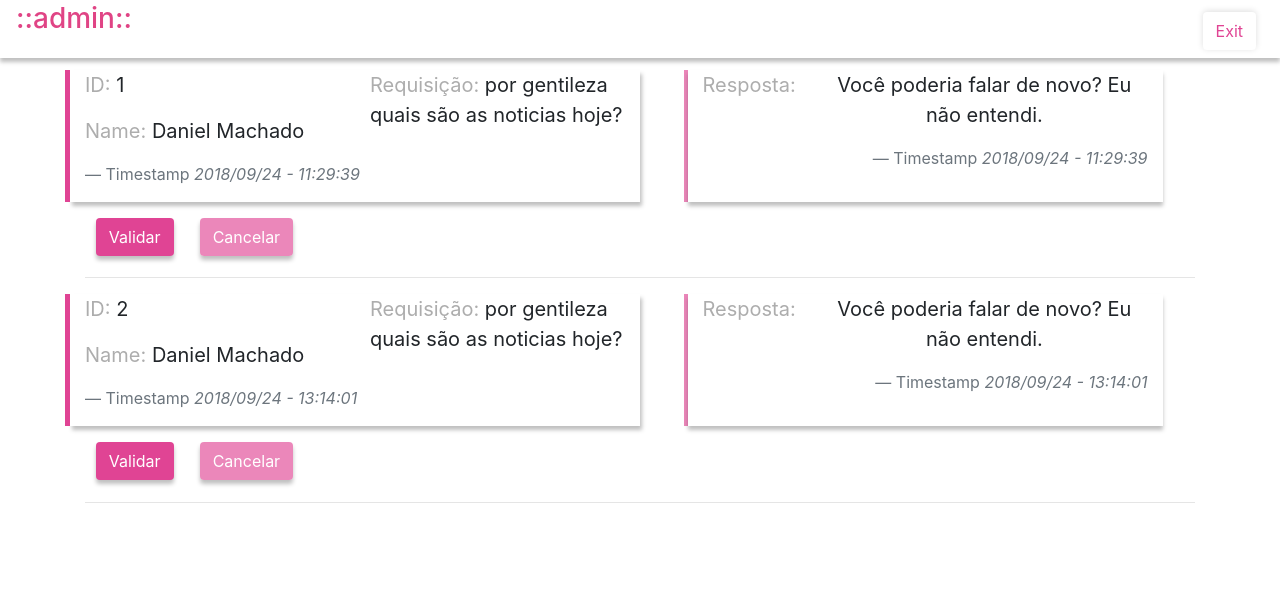
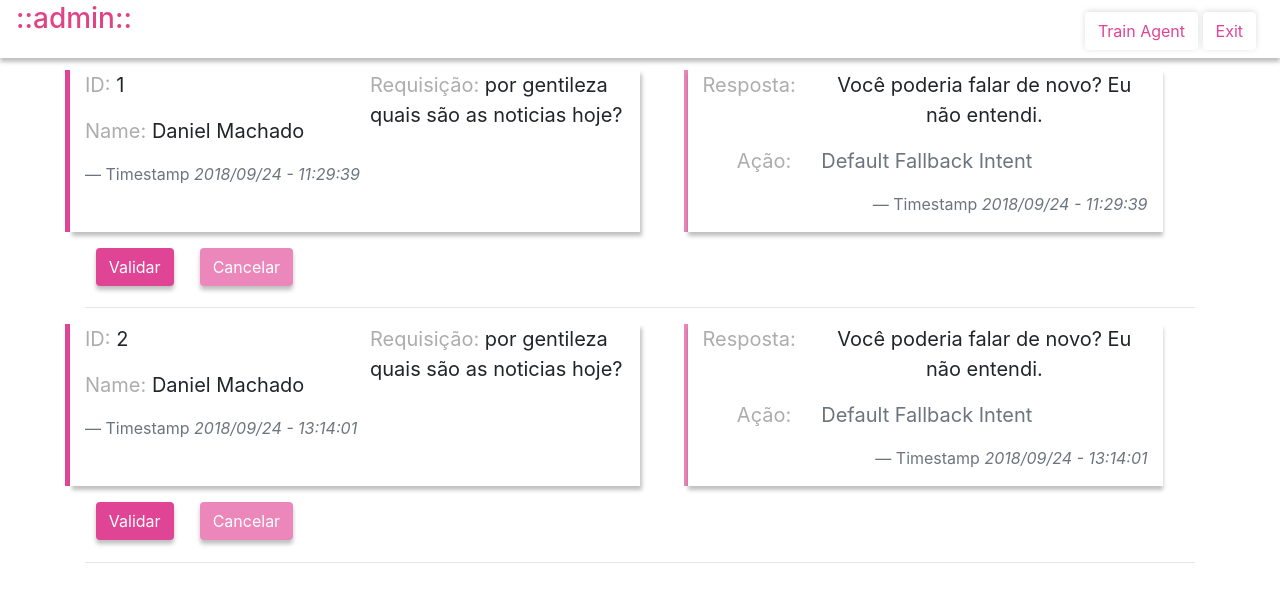
Before and after one commit to DanielMachado65/DialogFlowViki, a Flask app: page /admin in a window 1280 px wide. Shown: the top 602 px of the page. Run offline with Flask 2, Linux system fonts and the light colour scheme; a user stored in the database is signed in; data comes from the database, SQL or seed files in the repository; both versions use the stored data as it was after the commit; some libraries are stand-ins or nearby versions.

Commit message:
Atualizando com encoding
Atualizando com encoding, não funcionando totalmente ainda
https://wiki.python.org.br/RemovedorDeAcentos

```diff
--- a/app/__init__.py
+++ b/app/__init__.py
@@ -10,7 +10,7 @@ login_manager = LoginManager()
 login_manager.login_view = "main.login"
 login_manager.login_message_category = 'warning'
 login_manager.login_message = "Por favor faça o cadastro no sistema primeiramente! : )"
-list_chamada = []
+list_chamada = {}
 
 
 def create_app(config_class=Config):
--- a/app/main/routes.py
+++ b/app/main/routes.py
@@ -1,3 +1,4 @@
+# coding: utf-8
 import json
 
 import dialogflow_v2 as dialogflow
@@ -44,12 +45,13 @@ def home():
                 return json.dumps({
                     "action": response.action,
                     "response": response.fulfillmentText
-                }, indent=4).encode('utf-8')
+                }, indent=4, ensure_ascii=False).encode("utf8")
             else:
                 return json.dumps(
-                    error_type(error="Não foi encontrado Nome e Texto", session=req.get("session"))).encode('utf-8')
+                    error_type(error="Não foi encontrado Nome e Texto", session=req.get("session")),
+                    ensure_ascii=False).encode('utf8')
         else:
-            return json.dumps(error_type(error="Não foi informado uma Id", session='')).encode('utf-8')
+            return json.dumps(error_type(error="Não foi informado uma Id", session='')).encode('utf8')
     else:
         return redirect(url_for('main.gerenciamento'))
 
@@ -99,9 +101,17 @@ def reset():
 
 @main.route("/<int:request_id>/validar")
 def validar(request_id):
-    list_chamada.append(Request.query.get(request_id))
-    flash(str(Request.query.get(request_id)) + str(len(list_chamada)), "warning")
-    return redirect(url_for('main.home'))
+    request_s = Request.query.get(request_id)
+    if request_s:
+        resposta = request_s.response[0].fulfillmentText
+        print(resposta)
+        list_chamada.update({str(request_id): resposta})
+        print(list_chamada)
+        # flash(json.dumps(list_chamada, ensure_ascii=False).encode("utf8"), "warning")
+        return json.dumps(list_chamada, ensure_ascii=False).encode("utf8")
+        # return redirect(url_for('main.home'))
+    else:
+        return print('not ok')
 
 
 @main.route("/<int:request_id>/delete")
@@ -113,13 +123,26 @@ def delete(request_id):
     return redirect(url_for('main.home'))
 
 
-def error_type(error, session):
-    if session and error:
-        return {"error": error, "session": session}
-    elif error:
-        return {"error": error}
-    else:
-        return {"Error": "Aconteceu algum tipo de error que não foi possivel ser resolvido"}
+@main.route('/trainAgent')
+def train():
+    print('--' * 10)
+    print('Foi adicionado ao treinamento')
+    client = dialogflow.AgentsClient()
+    parent = client.project_path('small-talk-c36ba')
+    try:
+        print(list_chamada)
+        response = client.train_agent(parent=parent, metadata=list_chamada.items())
+        response.add_done_callback(callback)
+    except Exception as error:
+        print(error)
+    return redirect(url_for('main.gerenciamento'))
+
+
+def callback(operation_future):
+    print('--' * 10)
+    print('Result')
+    result = operation_future.result()
+    print(result)
 
 
 def detect_intent_texts(project_id, session_id, texts, language_code):
@@ -133,3 +156,12 @@ def detect_intent_texts(project_id, session_id, texts, language_code):
         "intentDetectionConfidence": response.query_result.intent_detection_confidence,
         "fulfillmentText": response.query_result.fulfillment_text
     }
+
+
+def error_type(error, session):
+    if session and error:
+        return {"error": error, "session": session}
+    elif error:
+        return {"error": error}
+    else:
+        return {"Error": "Aconteceu algum tipo de error que não foi possivel ser resolvido"}
--- a/app/templates/home.html
+++ b/app/templates/home.html
@@ -26,6 +26,12 @@
                     <span><span class="text-Response">Resposta: </span></span>
                 </div>
                 <div class="col-md-9"><p class="article-content text-center">{{ request.response[0].fulfillmentText }}</p></div>
+            </div>
+            <div class="row">
+                <div class="col-md-3">
+                    <span><span class="text-Response">Ação: </span></span>
+                </div>
+                <div class="col-md-9"><p class="article-content text-muted text-left">{{ request.response[0].action }}</p></div>
             </div>
             <footer class="blockquote-footer">Timestamp <cite>{{ request.timestamp.strftime('%Y/%m/%d - %H:%M:%S')
                 }}</cite></footer>
--- a/app/templates/layout.html
+++ b/app/templates/layout.html
@@ -25,9 +25,15 @@
         {% endif %}
 
         {% if current_user.is_authenticated %}
-        <a href="{{ url_for('main.logout') }}">
-            <button type="button" class="mr-sm-2 btn btn-exit">Exit</button>
-        </a>
+        <div class="mr-sm-2">
+            <a href="{{ url_for('main.train') }}">
+                <button type="button" class="btn btn-exit">Train Agent</button>
+            </a>
+            <a href="{{ url_for('main.logout') }}">
+                <button type="button" class="btn btn-exit">Exit</button>
+            </a>
+        </div>
+
         {% endif %}
     </nav>
 </header>
```
Also changed, not shown: app/site.db.
